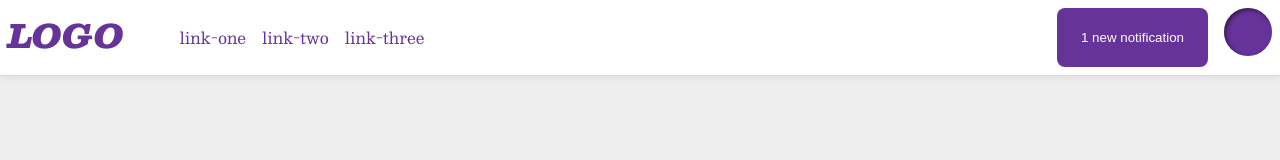
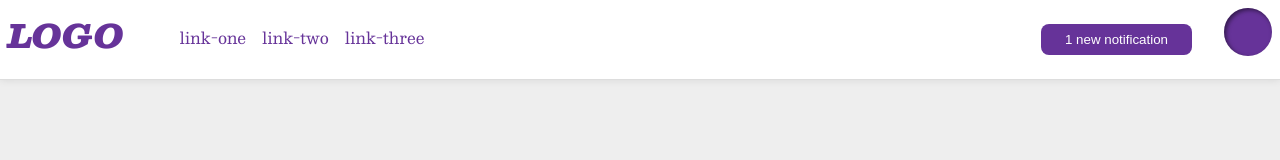
Before and after one commit to lucasdelacale/TOP, a plain HTML site: page top-css-exercises/foundations/flex/03-flex-header-2/mysolution/index.html in a window 1280 px wide. Drawn offline with nearby package versions, Linux system fonts and the light colour scheme.

Commit message:
button ajustment and others

```diff
--- a/top-css-exercises/foundations/flex/03-flex-header-2/mysolution/style.css
+++ b/top-css-exercises/foundations/flex/03-flex-header-2/mysolution/style.css
@@ -37,7 +37,9 @@ button {
   border-radius: 8px;
   background: rebeccapurple;
   color: white;
+  margin: 16px;
   padding: 8px 24px;
+  flex-direction:row;
 }
 
 a {
```
